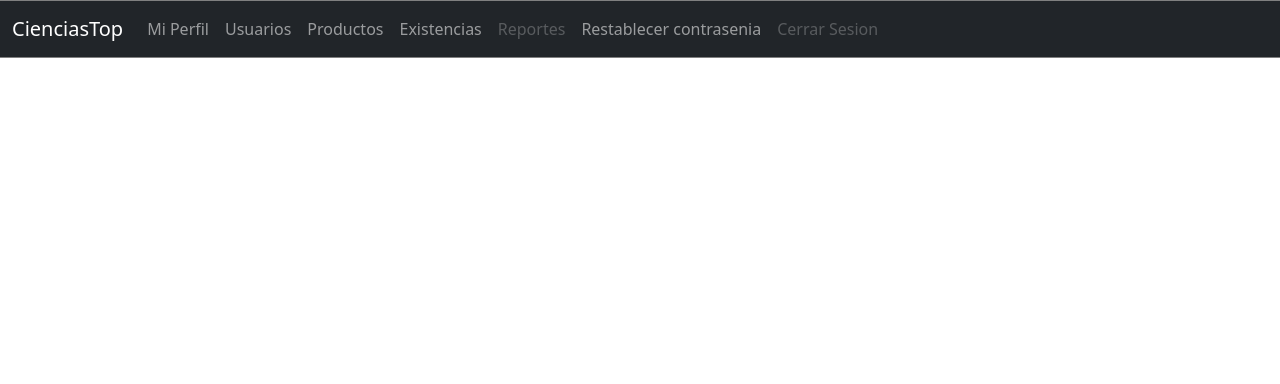
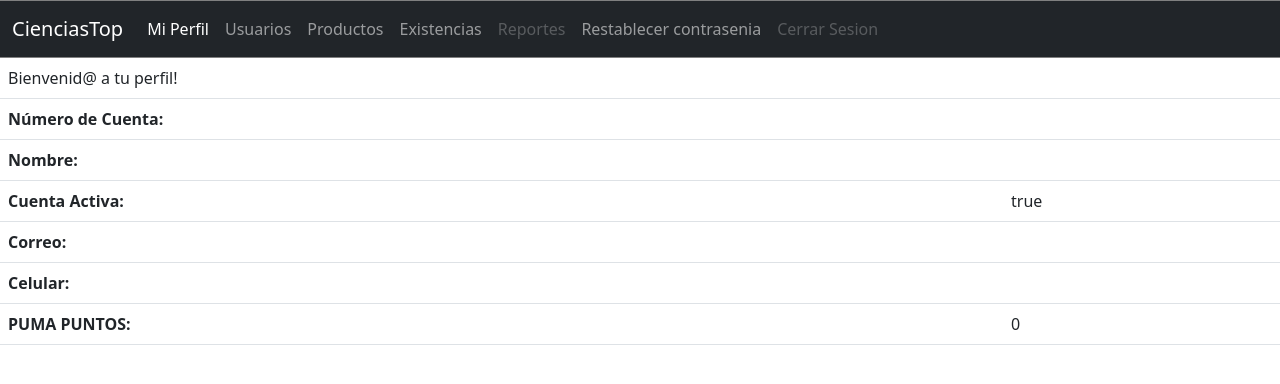
Before and after one commit to osrm17/CienciasTop, an Angular app in the folder angular/: page /mi-perfil in a window 1280 px wide. Before the commit this address led to /. Shown: the top 384 px of the page. Built offline with nearby package versions, Linux system fonts and the light colour scheme; no server answers.

Commit message:
Agregando ruta y routerLink en el Header para mi perfil

```diff
--- a/angular/src/app/app.module.ts
+++ b/angular/src/app/app.module.ts
@@ -15,6 +15,7 @@ import { FormsModule } from '@angular/forms';
 import { ExistenciasComponent } from './existencias/existencias.component';
 import { FormeditarComponent } from './usuarios/formeditar.component';
 import { RestablecerContraComponent } from './usuarios/restablecer-contra.component';
+import { PerfilesComponent } from './perfiles/perfiles.component';
 
 const routes: Routes = [
   { path: '', redirectTo: '', pathMatch: 'full' },
@@ -24,7 +25,8 @@ const routes: Routes = [
   { path: 'productos/form', component: FormComponentProducto },
   { path: 'usuarios/form', component: FormComponentUsuario },
   { path: 'usuarios/formeditar/:numct', component: FormeditarComponent },
-  { path: 'restablecer-contra', component: RestablecerContraComponent }
+  { path: 'restablecer-contra', component: RestablecerContraComponent },
+  { path: 'mi-perfil', component: PerfilesComponent}
 ]
 
 @NgModule({
--- a/angular/src/app/header/header.component.html
+++ b/angular/src/app/header/header.component.html
@@ -7,12 +7,12 @@
         </button>
         <div class="collapse navbar-collapse" id="navbarNavAltMarkup">
             <div class="navbar-nav">
-                <a class="nav-link" routerLinkActive="active" routerLink="">Mi Perfil</a>
+                <a class="nav-link" routerLinkActive="active" routerLink="/mi-perfil">Mi Perfil</a>
                 <a class="nav-link" routerLinkActive="active" routerLink="/usuarios">Usuarios</a>
                 <a class="nav-link" routerLinkActive="active" routerLink="/productos">Productos</a>
                 <a class="nav-link" routerLinkActive="active" routerLink="/existencias">Existencias</a>
                 <a class="nav-link disabled">Reportes</a>
-                <a class="nav-link" routerLinkActive="active" routerLink="restablecer-contra">Restablecer contrasenia</a>
+                <a class="nav-link" routerLinkActive="active" routerLink="/restablecer-contra">Restablecer contrasenia</a>
                 <a class="nav-link disabled">Cerrar Sesion</a>
             </div>
         </div>
```
